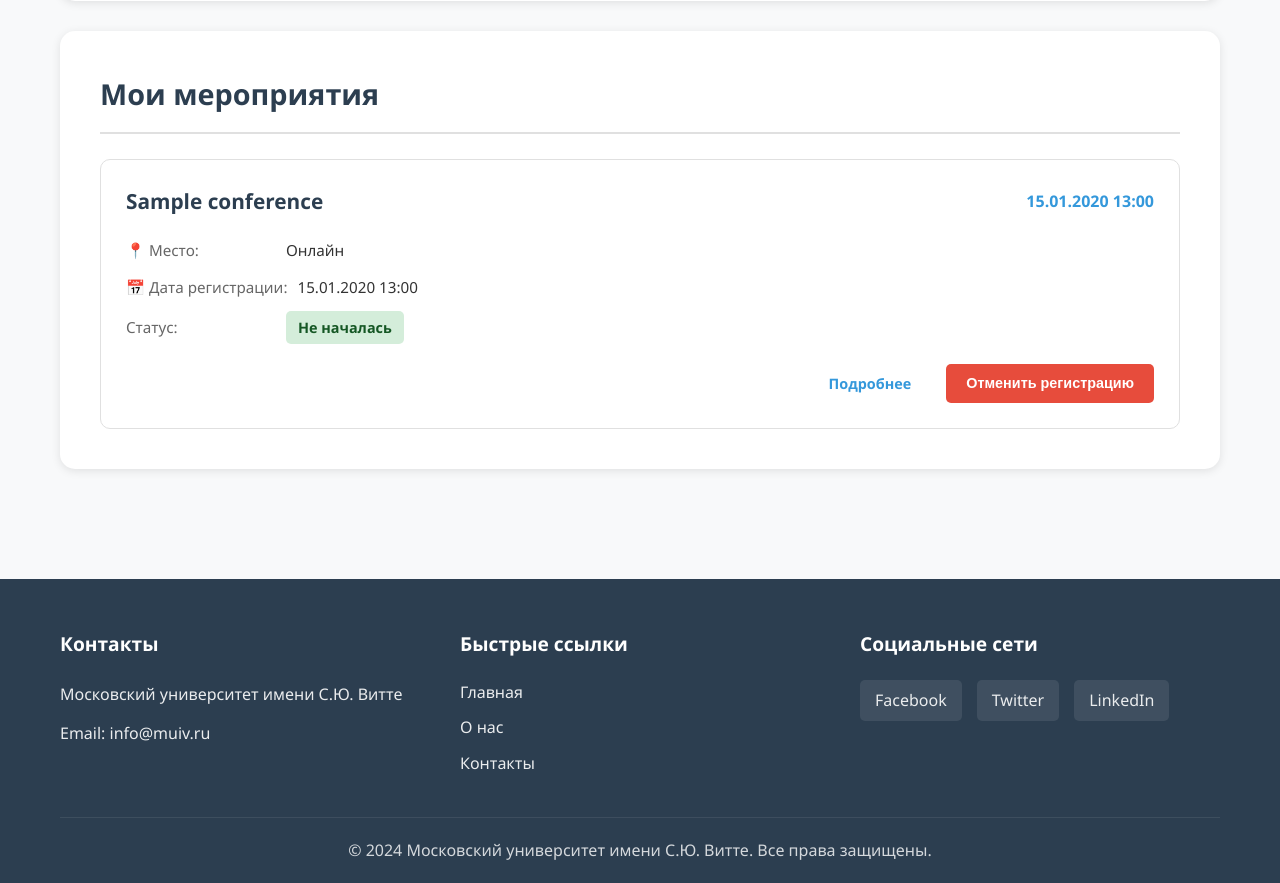
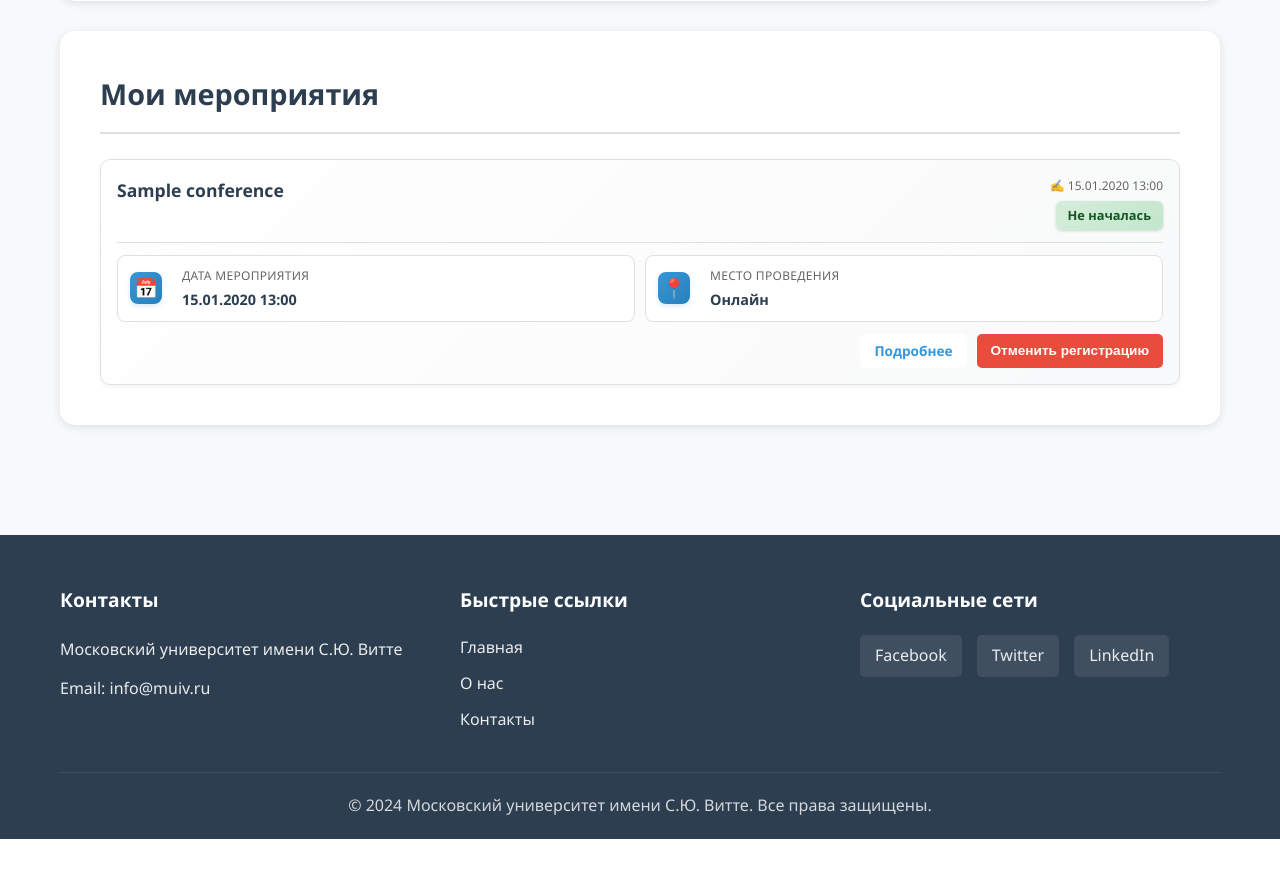
Before and after one commit to eventorg11/eventorg, a Django app: page /profile/ in a window 1280 px wide. Shown: the part 862-1745 px from the top of the page. After the commit the page ends 1701 px from the top, so only its background shows below. Run offline with Django 5.2, Linux system fonts and the light colour scheme; a user stored in the database is signed in; tables that the repository leaves empty hold one stand-in row (values such as "Sample post").

Commit message:
Reworked My Events block UI in profile page

```diff
--- a/app/templates/profile.html
+++ b/app/templates/profile.html
@@ -65,11 +65,25 @@
                     <div class="registration-item">
                         <div class="registration-header">
                             <h3 class="registration-title">{{ registration.conference.title }}</h3>
-                            <span class="registration-date">{{ registration.conference.start_date|date:"d.m.Y H:i" }}</span>
+                            <div class="registration-header-right">
+                                <span class="registration-date-small">✍️ {{ registration.created_at|date:"d.m.Y H:i" }}</span>
+                                <span class="registration-status-badge status-badge status-{{ registration.conference.status }}">
+                                    {{ registration.conference.get_status_display }}
+                                </span>
+                            </div>
                         </div>
                         <div class="registration-details">
                             <div class="detail-row">
-                                <span class="detail-label">📍 Место:</span>
+                                <span class="detail-icon">📅</span>
+                                <div class="detail-content">
+                                    <span class="detail-label">Дата мероприятия</span>
+                                    <span class="detail-value">{{ registration.conference.start_date|date:"d.m.Y H:i" }}</span>
+                                </div>
+                            </div>
+                            <div class="detail-row">
+                                <span class="detail-icon">📍</span>
+                                <div class="detail-content">
+                                    <span class="detail-label">Место проведения</span>
                                     <span class="detail-value">
                                         {% if registration.conference.is_online %}
                                             Онлайн
@@ -78,15 +92,6 @@
                                         {% endif %}
                                     </span>
                                 </div>
-                            <div class="detail-row">
-                                <span class="detail-label">📅 Дата регистрации:</span>
-                                <span class="detail-value">{{ registration.created_at|date:"d.m.Y H:i" }}</span>
-                            </div>
-                            <div class="detail-row">
-                                <span class="detail-label">Статус:</span>
-                                <span class="detail-value status-badge status-{{ registration.conference.status }}">
-                                    {{ registration.conference.get_status_display }}
-                                </span>
                             </div>
                         </div>
                         <div class="registration-actions">
@@ -209,90 +214,146 @@
 .registrations-list {
     display: flex;
     flex-direction: column;
-    gap: 20px;
+    gap: 12px;
 }
 
 .registration-item {
     border: 1px solid var(--border-color);
     border-radius: 10px;
-    padding: 25px;
-    transition: box-shadow 0.3s;
+    padding: 16px;
+    background: linear-gradient(135deg, #ffffff 0%, #f8f9fa 100%);
+    transition: all 0.3s ease;
+    box-shadow: 0 2px 4px rgba(0, 0, 0, 0.05);
 }
 
 .registration-item:hover {
-    box-shadow: var(--shadow-hover);
+    transform: translateY(-1px);
+    box-shadow: 0 4px 12px rgba(0, 0, 0, 0.1);
+    border-color: var(--secondary-color);
 }
 
 .registration-header {
     display: flex;
     justify-content: space-between;
-    align-items: center;
-    margin-bottom: 20px;
+    align-items: flex-start;
+    margin-bottom: 12px;
+    padding-bottom: 12px;
+    border-bottom: 1px solid var(--border-color);
 }
 
 .registration-title {
     color: var(--primary-color);
-    font-size: 1.3rem;
+    font-size: 1.1rem;
     font-weight: 600;
     margin: 0;
+    flex: 1;
 }
 
-.registration-date {
-    color: var(--secondary-color);
+.registration-header-right {
+    display: flex;
+    flex-direction: column;
+    align-items: flex-end;
+    gap: 6px;
+}
+
+.registration-date-small {
+    color: var(--text-light);
+    font-size: 0.75rem;
+    font-weight: 400;
+    white-space: nowrap;
+}
+
+.registration-status-badge {
+    padding: 4px 12px;
+    border-radius: 6px;
+    font-size: 0.8rem;
     font-weight: 600;
-    font-size: 1rem;
+    white-space: nowrap;
+}
+
+.registration-status-badge.status-not_started {
+    background: linear-gradient(135deg, #d4edda, #c3e6cb);
+    color: #155724;
+    box-shadow: 0 1px 3px rgba(21, 87, 36, 0.2);
+}
+
+.registration-status-badge.status-completed {
+    background: linear-gradient(135deg, #f8d7da, #f5c6cb);
+    color: #721c24;
+    box-shadow: 0 1px 3px rgba(114, 28, 36, 0.2);
 }
 
 .registration-details {
-    display: flex;
-    flex-direction: column;
-    gap: 12px;
-    margin-bottom: 20px;
+    display: grid;
+    grid-template-columns: repeat(2, 1fr);
+    gap: 10px;
+    margin-bottom: 12px;
 }
 
 .detail-row {
     display: flex;
+    align-items: center;
     gap: 10px;
+    padding: 10px 12px;
+    background: white;
+    border-radius: 8px;
+    border: 1px solid var(--border-color);
+    transition: all 0.3s ease;
+}
+
+.detail-row:hover {
+    border-color: var(--secondary-color);
+    box-shadow: 0 2px 6px rgba(52, 152, 219, 0.1);
+}
+
+.detail-icon {
+    font-size: 1.2rem;
+    width: 32px;
+    height: 32px;
+    display: flex;
     align-items: center;
+    justify-content: center;
+    background: linear-gradient(135deg, var(--secondary-color), #2980b9);
+    border-radius: 8px;
+    flex-shrink: 0;
+    box-shadow: 0 2px 4px rgba(52, 152, 219, 0.2);
+}
+
+.detail-content {
+    display: flex;
+    flex-direction: column;
+    gap: 3px;
+    flex: 1;
+    min-width: 0;
 }
 
 .detail-label {
     color: var(--text-light);
-    font-size: 0.95rem;
-    min-width: 150px;
+    font-size: 0.75rem;
+    font-weight: 500;
+    text-transform: uppercase;
+    letter-spacing: 0.3px;
 }
 
 .detail-value {
-    color: var(--text-color);
-    font-size: 0.95rem;
+    color: var(--primary-color);
+    font-size: 0.9rem;
+    font-weight: 600;
+    white-space: nowrap;
+    overflow: hidden;
+    text-overflow: ellipsis;
 }
 
-.status-badge {
-    padding: 5px 12px;
-    border-radius: 5px;
-    font-size: 0.9rem;
-    font-weight: 600;
-}
-
-.status-badge.status-not_started {
-    background-color: #d4edda;
-    color: #155724;
-}
-
-.status-badge.status-completed {
-    background-color: #f8d7da;
-    color: #721c24;
-}
 
 .registration-actions {
     display: flex;
-    gap: 15px;
+    gap: 10px;
     justify-content: flex-end;
 }
 
 .btn-sm {
-    padding: 8px 20px;
-    font-size: 0.9rem;
+    padding: 6px 14px;
+    font-size: 0.85rem;
 }
 
 .btn-danger {
@@ -342,10 +403,34 @@
         font-size: 1.5rem;
     }
 
+    .registration-details {
+        grid-template-columns: 1fr;
+        gap: 8px;
+    }
+
     .registration-header {
         flex-direction: column;
         align-items: flex-start;
         gap: 10px;
+    }
+
+    .registration-header-right {
+        align-items: flex-start;
+        width: 100%;
+    }
+
+    .registration-status-badge {
+        align-self: flex-start;
+    }
+
+    .detail-row {
+        padding: 10px;
+    }
+
+    .detail-icon {
+        width: 30px;
+        height: 30px;
+        font-size: 1.1rem;
     }
 
     .registration-actions {
@@ -355,16 +440,6 @@
     .registration-actions .btn {
         width: 100%;
     }
-
-    .detail-row {
-        flex-direction: column;
-        align-items: flex-start;
-        gap: 5px;
-    }
-
-    .detail-label {
-        min-width: auto;
-    }
 }
 </style>
 {% endblock %}
```
Lines whose indentation alone changed are shown as unchanged.
